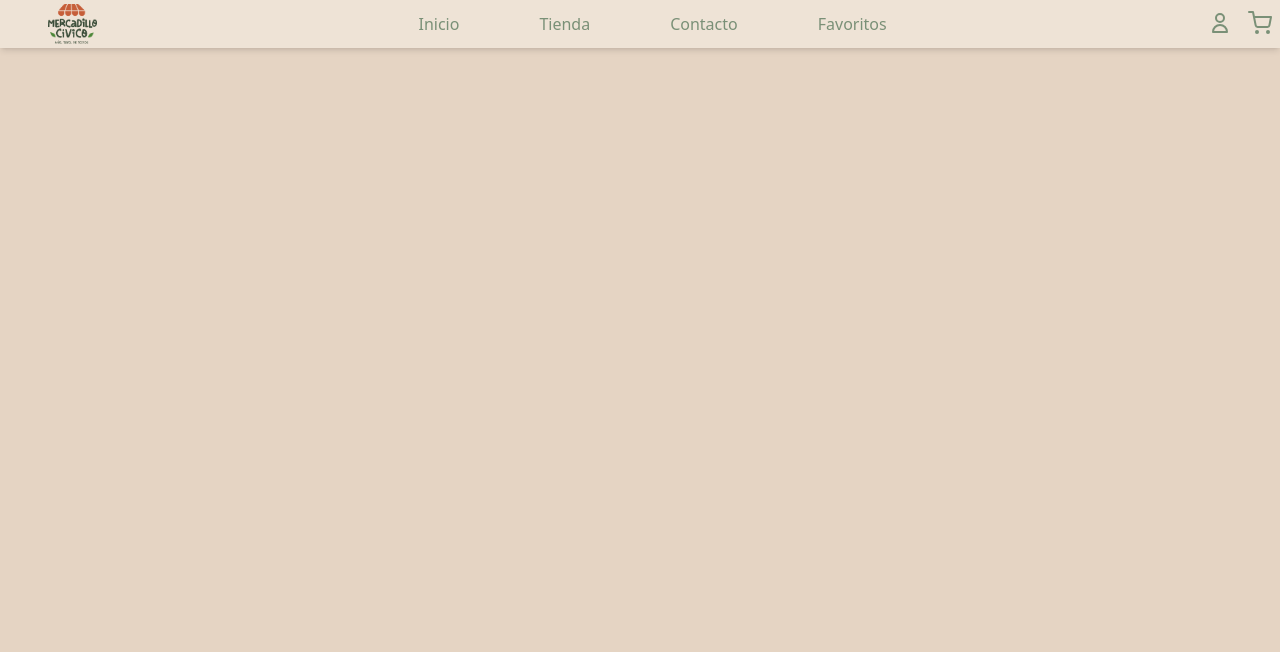
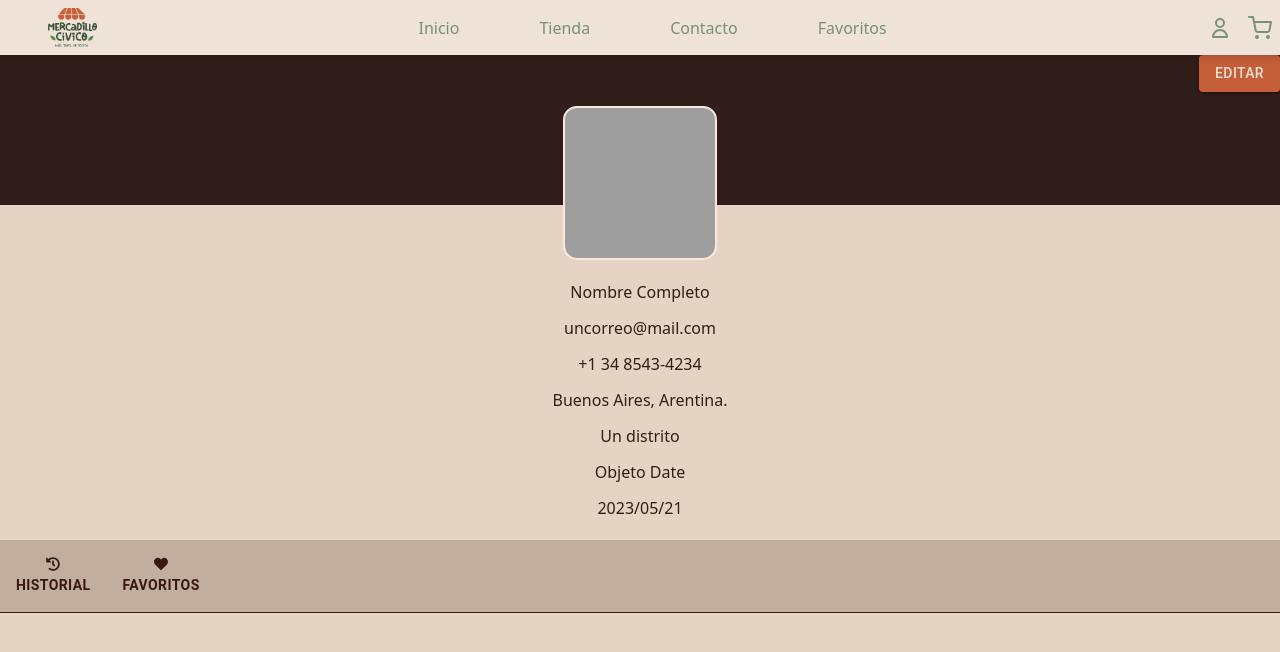
Before and after one commit to MercadilloCivico/MercadilloCivico, a React (Vite) app in the folder front/: page /Profile in a window 1280 px wide. Shown: the top 652 px of the page. Built offline with nearby package versions, Linux system fonts and the light colour scheme; grey boxes are pictures that could not be loaded.

Commit message:
feat: :heavy_plus_sign: vista user y algunos componentes
vista user, componente card para el historial, y componentes contenedores para las cards del perfil

```diff
--- a/front/src/App.css
+++ b/front/src/App.css
@@ -1,10 +1,4 @@
 #root {
-  min-width: 320px;
-  min-height: 100vh;
-  max-width: 1280px;
   margin: 0 auto;
   text-align: center;
-  display: flex;
-  flex-direction: column;
-  align-items: center;
 }
--- a/front/src/App.jsx
+++ b/front/src/App.jsx
@@ -6,6 +6,8 @@ import Contact from './views/Contact/Contact.jsx';
 import Nav from './components/Nav/Nav.jsx';
 import Favorites from './views/Favorites/Favorites.jsx';
 import Profile from './views/Profile/Profile.jsx';
+import ProfileHistoryContainer from './components/ProfileHistoryContainer/ProfileHistoryContainer.jsx';
+import ProfileFavoritesContainer from './components/ProfileFavoritesContainer/ProfileFavoritesContainer.jsx';
 
 import { ThemeProvider, createTheme } from '@mui/material';
 import Detail from './views/Detail/Detail.jsx';
@@ -48,8 +50,11 @@ function App() {
           <Route path='/Contact' element={<Contact />} />
           <Route path='/Favorites' element={<Favorites />} />
           <Route path='/Detail/:id' element={<Detail />} />
-          <Route path='/User/:id' element={<Profile />} />
           <Route path='Cart' element={<Cart />} />
+          <Route path='/Profile' element={<Profile />}>
+            <Route path='/Profile/history' element={<ProfileHistoryContainer />}></Route>
+            <Route path='/Profile/favorites' element={<ProfileFavoritesContainer />}></Route>
+          </Route>
         </Routes>
       </div>
     </ThemeProvider>
--- a/front/src/components/Nav/Nav.jsx
+++ b/front/src/components/Nav/Nav.jsx
@@ -13,12 +13,12 @@ const Nav = () => {
   return (
     <>
       {/* div que hace ocupar espacio físico a la nav y no se muestre encima de otro componente */}
-      <div className='w-full h-12'></div>
+      <div className='w-full h-[55px]'></div>
 
       <div>
-        <header className='bg-pearl-bush-100 flex h-12 w-full fixed items-center justify-between top-0 left-0 shadow-md z-10'>
+        <header className='bg-pearl-bush-100 flex h-[55px] w-full fixed items-center justify-between top-0 left-0 shadow-md z-10'>
           <button
-            className='custom-transparent-bg border-none p-1 cursor-pointer lg:hidden'
+            className='custom-transparent-bg border-none p-1 cursor-pointer lg:hidden flex items-center'
             onClick={toggleMenu}>
             <svg
               className='h-6 w-6 text-cabbage-pont-400 hover:text-cabbage-pont-600'
@@ -53,7 +53,7 @@ const Nav = () => {
             </Link>
           </ul>
           <div className='flex space-x-4'>
-            <button className='custom-transparent-bg border-none cursor-pointer'>
+            <button className='custom-transparent-bg border-none cursor-pointer flex items-center'>
               <svg
                 className='h-6 w-6 text-cabbage-pont-400 hover:text-cabbage-pont-600'
                 fill='none'
@@ -67,7 +67,7 @@ const Nav = () => {
                 />
               </svg>
             </button>
-            <button className='custom-transparent-bg border-none pr-2 cursor-pointer'>
+            <button className='custom-transparent-bg border-none pr-2 cursor-pointer flex items-center'>
               <svg
                 className='h-6 w-6 text-cabbage-pont-400 hover:text-cabbage-pont-600'
                 viewBox='0 0 24 24'
--- /dev/null
+++ b/front/src/components/ProfileFavoritesContainer/ProfileFavoritesContainer.jsx
@@ -0,0 +1,48 @@
+import DropdownCard from '../DropdownCard/DropdownCard.jsx';
+
+export default function ProfileFavoritesContainer() {
+  // Debe recibir un array de objetos por props
+
+  let arrPrueba = [
+    {
+      img: 'https://media.istockphoto.com/id/164087536/es/foto/manzanas-rojas.jpg?s=612x612&w=0&k=20&c=oWkuri11ciMZqENnbF25VZmfrCkHKDeY95yhsqdTiiU=',
+      name: 'Un texto largo que podría ser problemático si no se piensa',
+      price: '380',
+      rating: '4.5',
+      description: 'Esta componente utiliza la dropdown card para mostrar sus favoritos',
+    },
+    {
+      img: 'https://media.istockphoto.com/id/164087536/es/foto/manzanas-rojas.jpg?s=612x612&w=0&k=20&c=oWkuri11ciMZqENnbF25VZmfrCkHKDeY95yhsqdTiiU=',
+      name: 'Manzana',
+      price: '9.999.999',
+      rating: '4.5',
+      description: 'Esta componente utiliza la dropdown card para mostrar sus favoritos',
+    },
+    {
+      img: 'https://media.istockphoto.com/id/164087536/es/foto/manzanas-rojas.jpg?s=612x612&w=0&k=20&c=oWkuri11ciMZqENnbF25VZmfrCkHKDeY95yhsqdTiiU=',
+      name: 'Un texto no muy largo',
+      price: '99.100',
+      rating: '4.5',
+      description: 'Esta componente utiliza la dropdown card para mostrar sus favoritos',
+    },
+  ];
+
+  let i = 0;
+
+  return (
+    <div className='max-w-[1280px] mx-auto'>
+      {arrPrueba.map((item) => {
+        return (
+          <DropdownCard
+            key={i++}
+            img={item.img}
+            name={item.name}
+            price={item.price}
+            rating={item.rating}
+            description={item.description}
+          />
+        );
+      })}
+    </div>
+  );
+}
--- /dev/null
+++ b/front/src/components/ProfileHistoryCard/ProfileHistoryCard.jsx
@@ -0,0 +1,32 @@
+export default function ProfileHistoryCard({ lazyImg, img, name, price, amount, date }) {
+  // Recibe por props: img, name, price, amount, date y eventualmente recibirá el id de producto
+  // lazyImg será un downscale de la img real, se mostrará de fondo mientras carga la imágen real
+
+  console.log(img);
+  return (
+    <div className='max-w-[650px] h-[100px] bg-pearl-bush-100 text-tuscany-950 rounded-xl overflow-hidden m-2 shadow-md shadow-[#00000030]'>
+      <div className='flex h-full'>
+        <div
+          style={{ backgroundImage: `url(${lazyImg})`, backgroundPosition: 'center' }}
+          className='h-[100px] w-[100px] flex-shrink-0'>
+          <img className='w-full h-full object-cover' src={img} alt={name} title={name}></img>
+        </div>
+        <div className='bg-pearl-bush-100 w-full h-full flex-shrink relative'>
+          <div className='flex justify-between px-2 items-end'>
+            <span className='line-clamp-1 text-left'>{name}</span>
+            <span className='text-xl ml-1'>x{amount}</span>
+          </div>
+
+          <div className='flex justify-between px-2 items-end'>
+            <span className='line-clamp-1 text-left'>Precio total</span>
+            <span className='text-2xl ml-1 font-semibold'>${price}</span>
+          </div>
+
+          <div className='align-baseline text-sm absolute mx-auto left-0 right-0 bottom-0 bg-tuscany-300'>
+            <span>{date}</span>
+          </div>
+        </div>
+      </div>
+    </div>
+  );
+}
--- /dev/null
+++ b/front/src/components/ProfileHistoryContainer/ProfileHistoryContainer.jsx
@@ -0,0 +1,47 @@
+import ProfileHistoryCard from '../ProfileHistoryCard/ProfileHistoryCard';
+
+export default function ProfileHistoryContainer() {
+  // Debe recibir un array de objetos por props
+  let arrPrueba = [
+    {
+      img: 'https://media.istockphoto.com/id/164087536/es/foto/manzanas-rojas.jpg?s=612x612&w=0&k=20&c=oWkuri11ciMZqENnbF25VZmfrCkHKDeY95yhsqdTiiU=',
+      name: 'Un texto largo que puede ocasionar eventuales problemas en la card',
+      amount: '5',
+      price: '500.600',
+      date: '11/02/2023',
+    },
+    {
+      img: 'https://media.istockphoto.com/id/164087536/es/foto/manzanas-rojas.jpg?s=612x612&w=0&k=20&c=oWkuri11ciMZqENnbF25VZmfrCkHKDeY95yhsqdTiiU=',
+      name: 'Un texto largo que puede ocasionar eventuales problemas en la card',
+      amount: '5',
+      price: '12.600',
+      date: '11/02/2023',
+    },
+    {
+      img: 'https://media.istockphoto.com/id/164087536/es/foto/manzanas-rojas.jpg?s=612x612&w=0&k=20&c=oWkuri11ciMZqENnbF25VZmfrCkHKDeY95yhsqdTiiU=',
+      name: 'Un texto largo que puede ocasionar eventuales problemas en la card',
+      amount: '5',
+      price: '10.500.600',
+      date: '11/02/2023',
+    },
+  ];
+
+  let i = 0;
+
+  return (
+    <div className='max-w-[1280px] mx-auto'>
+      {arrPrueba.map((item) => {
+        return (
+          <ProfileHistoryCard
+            key={i++}
+            img={item.img}
+            name={item.name}
+            price={item.price}
+            amount={item.amount}
+            date={item.date}
+          />
+        );
+      })}
+    </div>
+  );
+}
--- /dev/null
+++ b/front/src/views/Profile/CustomTabs.jsx
@@ -0,0 +1,61 @@
+import { Tabs, styled, Box, Tab } from '@mui/material';
+import { keyframes } from '@mui/system';
+
+import { FaHeart } from 'react-icons/fa';
+import { FaHistory } from 'react-icons/fa';
+
+import { useState } from 'react';
+import { useNavigate } from 'react-router-dom';
+
+export default function CustomTabs() {
+  let [tabIndex, setTabIndex] = useState(0);
+  let navigate = useNavigate();
+
+  const fadeIn = keyframes`
+  from {
+    transform: scaleX(0);
+    opacity: 0;
+  }
+  to {
+    transform: scaleX(1);
+    opacity: 1;
+  }
+`;
+
+  const CustomTabs = styled(Tabs)({
+    '& .MuiTabs-indicator': {
+      backgroundColor: '#381812',
+      animation: `${fadeIn} 0.3s ease`, // Animación al alternar entre pestañas
+    },
+    backgroundColor: '#38181233',
+  });
+
+  return (
+    <>
+      <Box className='max-w-[1280px] mx-auto my-5' sx={{ borderBottom: 1, borderColor: '#381812' }}>
+        <CustomTabs value={tabIndex}>
+          <Tab
+            icon={<FaHistory />}
+            className='text-tuscany-950 font-semibold'
+            label='Historial'
+            value={1}
+            onClick={() => {
+              navigate('/profile/history');
+              setTabIndex(1);
+            }}
+          />
+          <Tab
+            icon={<FaHeart />}
+            className='text-tuscany-950 font-semibold'
+            label='Favoritos'
+            value={2}
+            onClick={() => {
+              navigate('/profile/favorites');
+              setTabIndex(2);
+            }}
+          />
+        </CustomTabs>
+      </Box>
+    </>
+  );
+}
--- a/front/src/views/Profile/Profile.jsx
+++ b/front/src/views/Profile/Profile.jsx
@@ -2,14 +2,17 @@ import { FaUser } from 'react-icons/fa6';
 import { MdEdit } from 'react-icons/md';
 
 import { TextField } from '@mui/material';
-import { useState, useEffect } from 'react';
+import CustomTabs from './CustomTabs.jsx';
+
+import { useState } from 'react';
+import { Outlet } from 'react-router-dom';
 import CustomButton from '../../components/CustomButton/CustomButton.jsx';
 
 export default function Profile() {
   let [editMode, setEditMode] = useState(false);
 
   // Copia de la Data original sin modificar, para saber si se cambió algo, o para restaurar al cancelar.
-  let unmodifiedData = {
+  let [oldData, setOldData] = useState({
     imgPreview: '',
     imgUrl:
       'https://cdn.pixabay.com/photo/2015/10/05/22/37/blank-profile-picture-973460_960_720.png',
@@ -20,7 +23,7 @@ export default function Profile() {
     state: 'Un distrito',
     birth: 'Objeto Date',
     joined: '2023/05/21',
-  };
+  });
 
   // Estado con la Data actualizada en caso de querer actualizar
   let [formData, setFormData] = useState({
@@ -36,10 +39,6 @@ export default function Profile() {
     joined: '2023/05/21',
   });
 
-  useEffect(() => {
-    console.log(formData);
-  }, [formData]);
-
   function handleChange(e) {
     if (e.target.name === 'img') {
       const imgPreview = e.target.files[0];
@@ -51,19 +50,21 @@ export default function Profile() {
         reader.readAsDataURL(imgPreview);
       }
     }
+
+    // NOTA: Lento. optimizar después
     setFormData({ ...formData, [e.target.name]: e.target.value });
   }
 
   function handleSave() {
     // Esta función guardará la información actualizada y subirá la imágen a la nube, para luego guardarla como su url en la base de datos
     // También se debe optimizar la imágen y recortarla con la relación de aspecto 1:1
-    unmodifiedData = formData;
+    setOldData(formData);
     setEditMode(false);
     alert('Se guardaron los datos');
   }
 
   function handleCancel() {
-    setFormData(unmodifiedData);
+    setFormData(oldData);
     setEditMode(false);
   }
 
@@ -71,7 +72,7 @@ export default function Profile() {
     <div className='text-pearl-bush-950'>
       {/* Header container */}
       <div>
-        <div className='w-screen h-[150px] bg-pearl-bush-950 relative'>
+        <div className='max-w-[1280px] mx-auto h-[150px] bg-pearl-bush-950 relative'>
           {!editMode && (
             <CustomButton
               onClick={() => {
@@ -81,7 +82,7 @@ export default function Profile() {
               className='absolute right-0'
             />
           )}
-          <div className='bottom-[calc(-75px+15%)] mx-auto left-0 right-0 w-[150px] h-[150px] rounded-xl bg-pearl-bush-50 absolute object-cover overflow-hidden'>
+          <div className='bottom-[calc(-75px+15%)] outline outline-2 outline-tuscany-100 mx-auto left-0 right-0 w-[150px] h-[150px] rounded-xl bg-pearl-bush-50 absolute object-cover overflow-hidden'>
             {editMode && (
               <>
                 <input
@@ -104,9 +105,9 @@ export default function Profile() {
                         Si hay una imagen existente se renderiza. Si se seleccionó una imágen para subir, se renderizará la preview en su lugar. Else, se renderiza un placeholder
                         */}
             {formData.imgUrl && !formData.imgPreview ? (
-              <img className='w-full h-full' src={formData.imgUrl}></img>
+              <img className='w-full h-full object-cover' src={formData.imgUrl}></img>
             ) : formData.imgPreview ? (
-              <img className='w-full h-full' src={formData.imgPreview}></img>
+              <img className='w-full h-full object-cover' src={formData.imgPreview}></img>
             ) : (
               <FaUser className='w-full h-full p-2' />
             )}
@@ -118,7 +119,7 @@ export default function Profile() {
 
       {editMode ? (
         <div className='mt-[calc(75px)] flex flex-col justify-center'>
-          <ul className='flex flex-wrap justify-around max-w-[900px]'>
+          <ul className='flex flex-wrap justify-around max-w-[900px] mx-auto'>
             <TextField
               onChange={handleChange}
               name='name'
@@ -186,7 +187,7 @@ export default function Profile() {
 
           {/* Botones al editar*/}
           <div>
-            {JSON.stringify(formData) !== JSON.stringify(unmodifiedData) ? (
+            {JSON.stringify(formData) !== JSON.stringify(oldData) ? (
               <CustomButton onClick={handleSave} text='Guardar' className='my-5 mx-1' />
             ) : (
               <CustomButton
@@ -200,7 +201,7 @@ export default function Profile() {
           </div>
         </div>
       ) : (
-        <div className='w-full max-w-[900px] mt-[75px]'>
+        <div className='w-full max-w-[900px] mt-[75px] mx-auto'>
           <ul>
             <li className='my-3'>
               <span>{formData.name}</span>
@@ -226,6 +227,16 @@ export default function Profile() {
           </ul>
         </div>
       )}
+
+      {!editMode && (
+        <div>
+          {/* Tabs para navegar entre componentes dentro de la vista de perfil */}
+          <CustomTabs></CustomTabs>
+
+          {/* El componente outlet mostrará los Favoritos o Historial según la ruta */}
+          <Outlet />
+        </div>
+      )}
     </div>
   );
 }
```
Also changed, not shown: front/src/components/DropdownCard/DropdownCard.jsx (+16 -8 lines), front/src/views/Profile/formControl.js (added).
